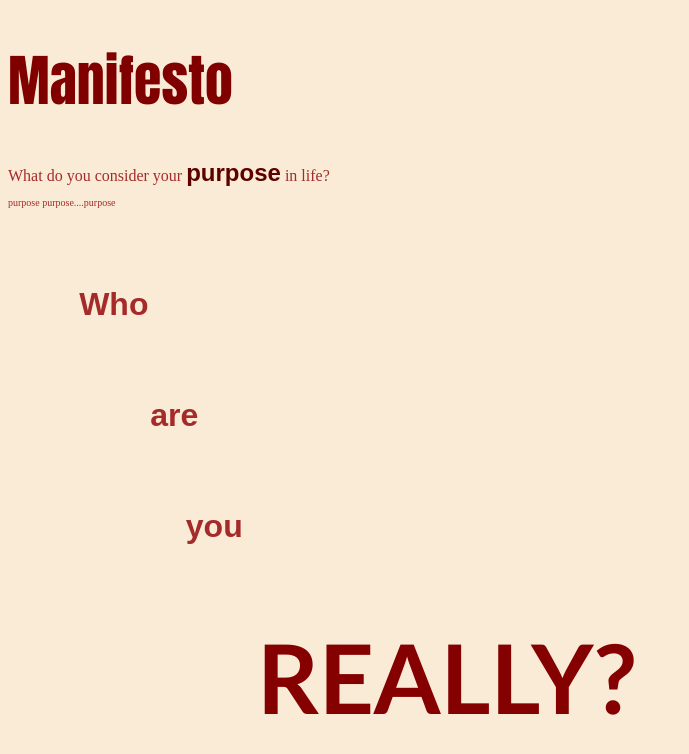
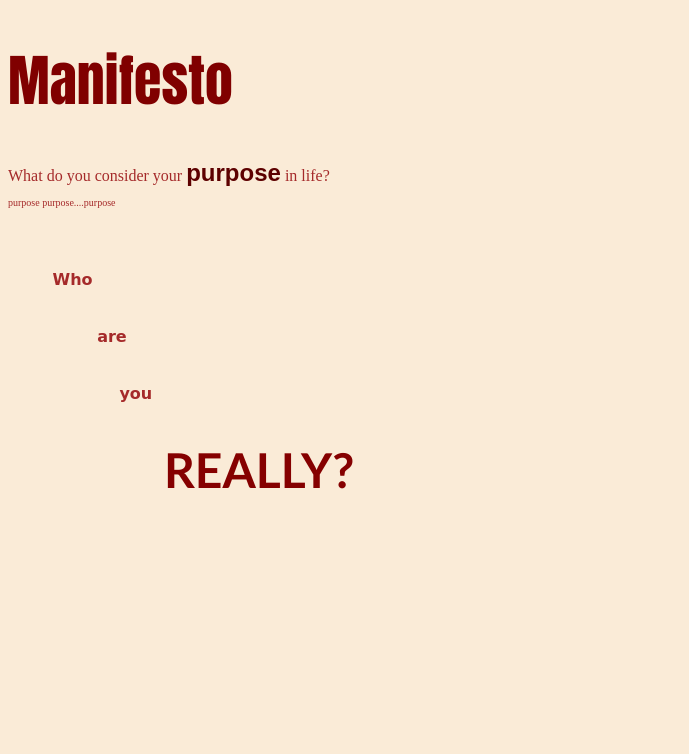
Before and after one commit to KCroom03/Assignments, a plain HTML site: page manifesto.html in a window 1280 px wide. Shown: the whole page, without its empty margins (0-689 px from the left). Drawn offline with Linux system fonts and the light colour scheme.

Commit message:
Changed Fonts

```diff
--- a/manifesto.html
+++ b/manifesto.html
@@ -33,9 +33,9 @@
             color: antiquewhite;
         }
         pre {
-            font-size: 200% ;
+            font-size: 100% ;
             font-weight: bold;
-            font-family: fantasy;
+            font-family: cursive;
         }
     </style>
 </head>
```
